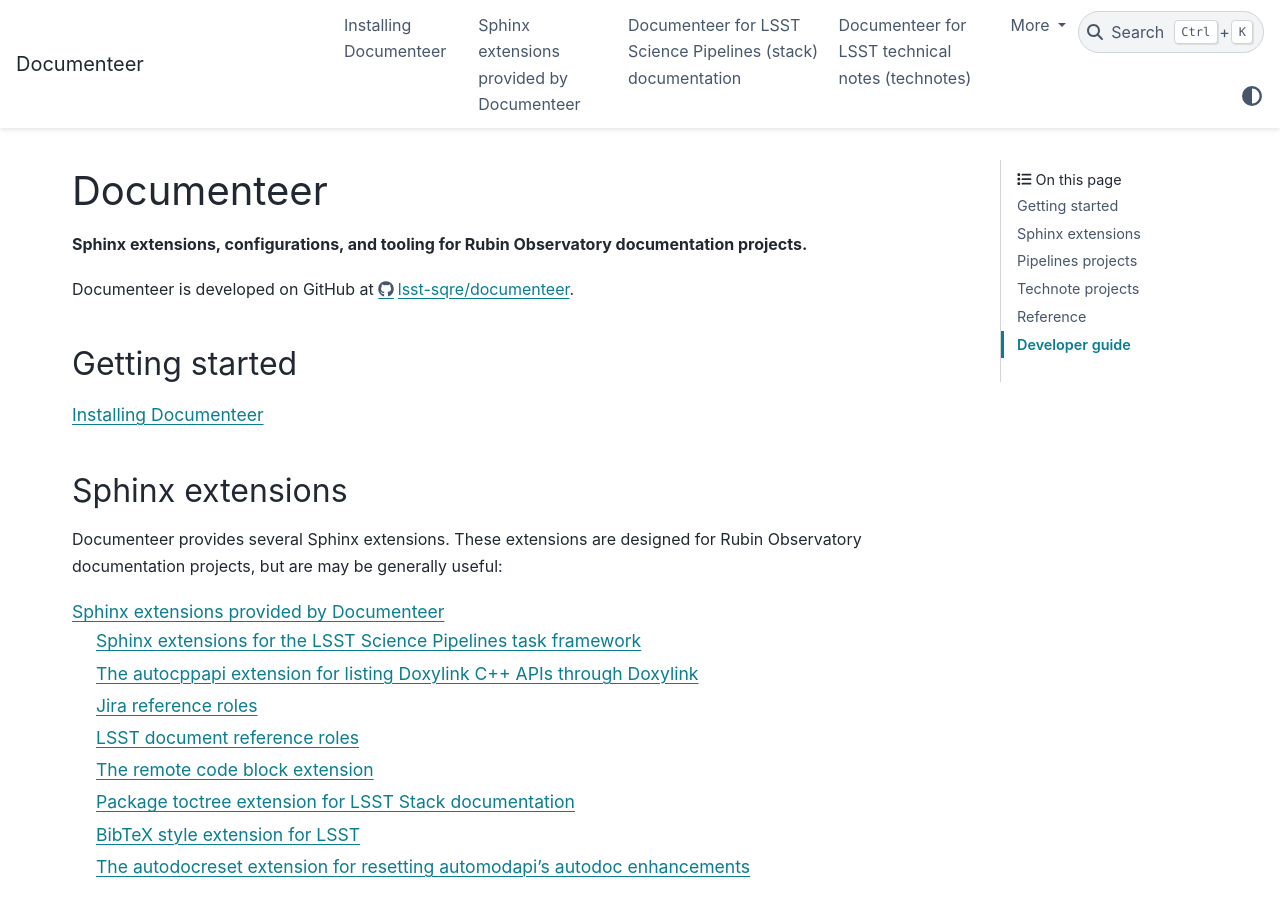
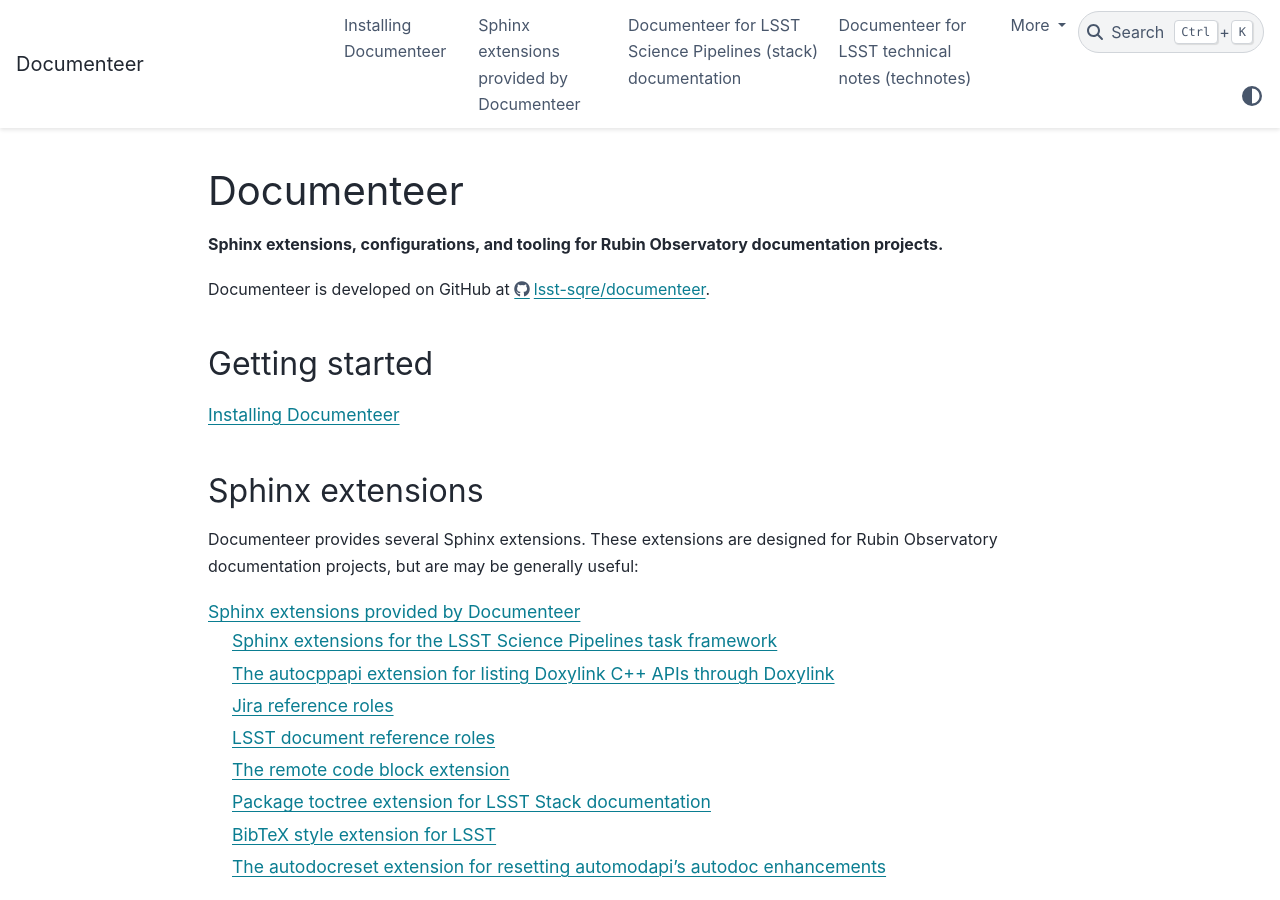
Before and after one commit to lsst-sqre/documenteer, a Sphinx documentation site: the page built from docs/index.rst, in a window 1280 px wide and 900 px high. Built offline with Sphinx 7.4.7 and the PyData theme 0.15.4, drawn with Linux system fonts in a browser that asks for light colours.

Commit message:
Suppress sidebars on the homepage
Note that html_theme.sidebar_secondary.remove doesn't seem to work yet;
might have to wait for 0.10.0

```diff
--- a/docs/conf.py
+++ b/docs/conf.py
@@ -102,6 +102,11 @@
 # documentation.
 html_theme_options = {"logotext": project}
 
+# in pydata-sphinx-theme 0.10.0 it'll be possible to use
+# :html_theme.sidebar_secondary.remove: metadata to remove the sidebar
+# for a specific page instead
+html_sidebars = {"index": []}
+
 # The name for this set of Sphinx documents.  If None, it defaults to
 # "<project> v<release> documentation".
 html_title = "Documenteer"
--- a/docs/index.rst
+++ b/docs/index.rst
@@ -1,3 +1,5 @@
+:html_theme.sidebar_secondary.remove:
+
 ###########
 Documenteer
 ###########
```
